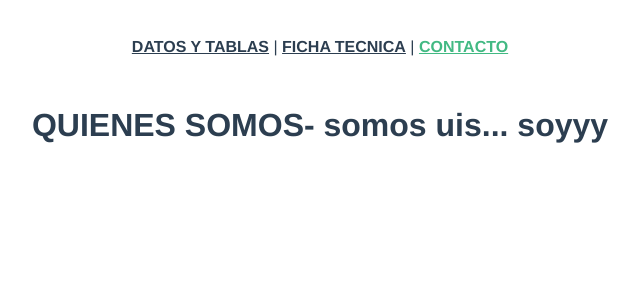
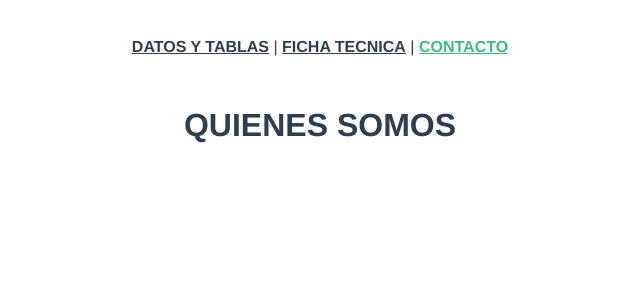
Before and after one commit to danielcerro7/front_estaciones, a Vue app in the folder equipo_front/: page /vista3 in a window 1280 px wide. Shown: the top 300 px of the page, without its empty margins (320-960 px from the left). Built offline with nearby package versions, Linux system fonts and the light colour scheme.

Commit message:
Update vista3.vue
Lo volvi a dejar como estaba xd

```diff
--- a/equipo_front/src/views/vista3.vue
+++ b/equipo_front/src/views/vista3.vue
@@ -4,7 +4,7 @@
 
 
 <div class="historical">
-    <HelloWorld msg="QUIENES SOMOS- somos uis... soyyy"/>
+    <HelloWorld msg="QUIENES SOMOS"/>
   </div>
 
 </template>
```
